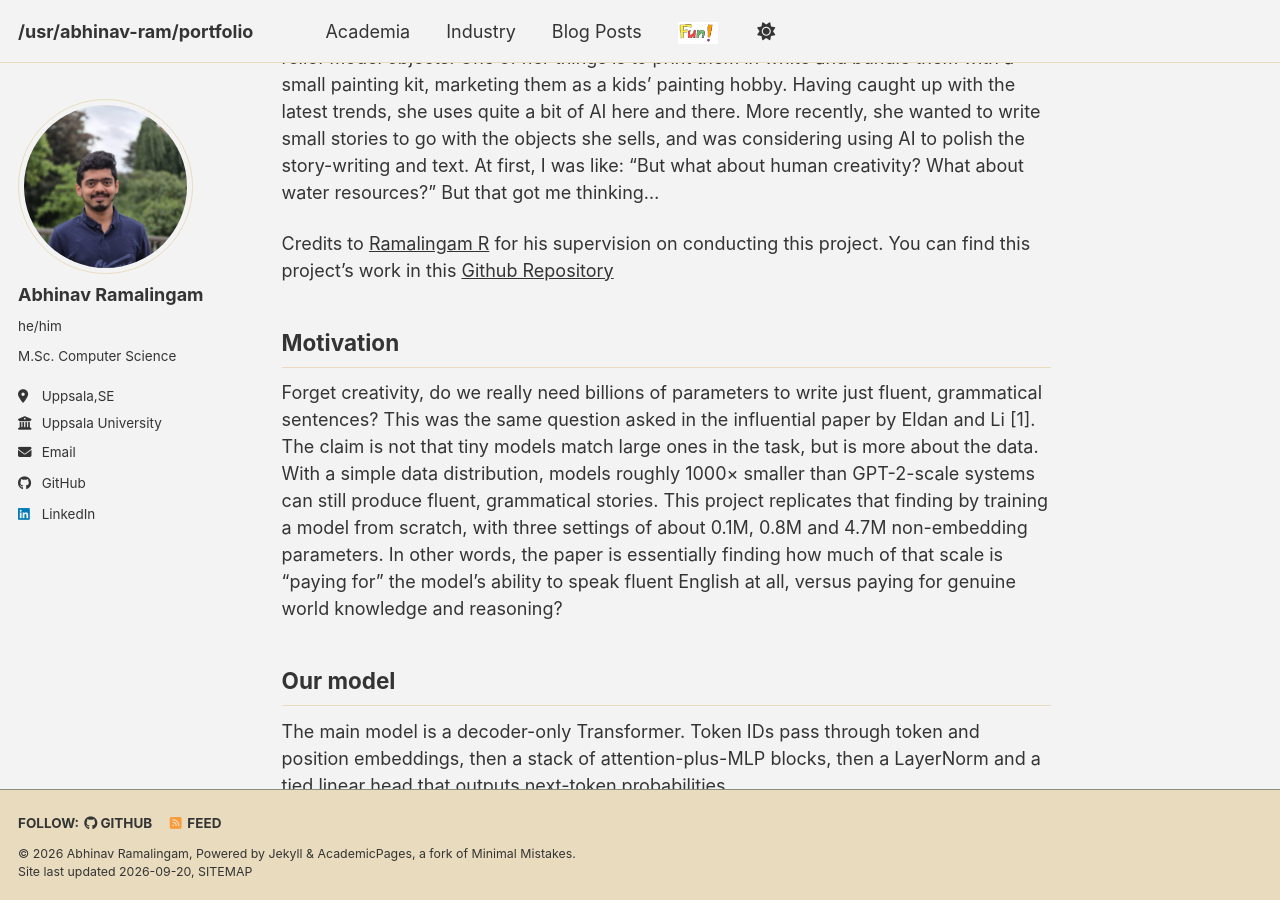
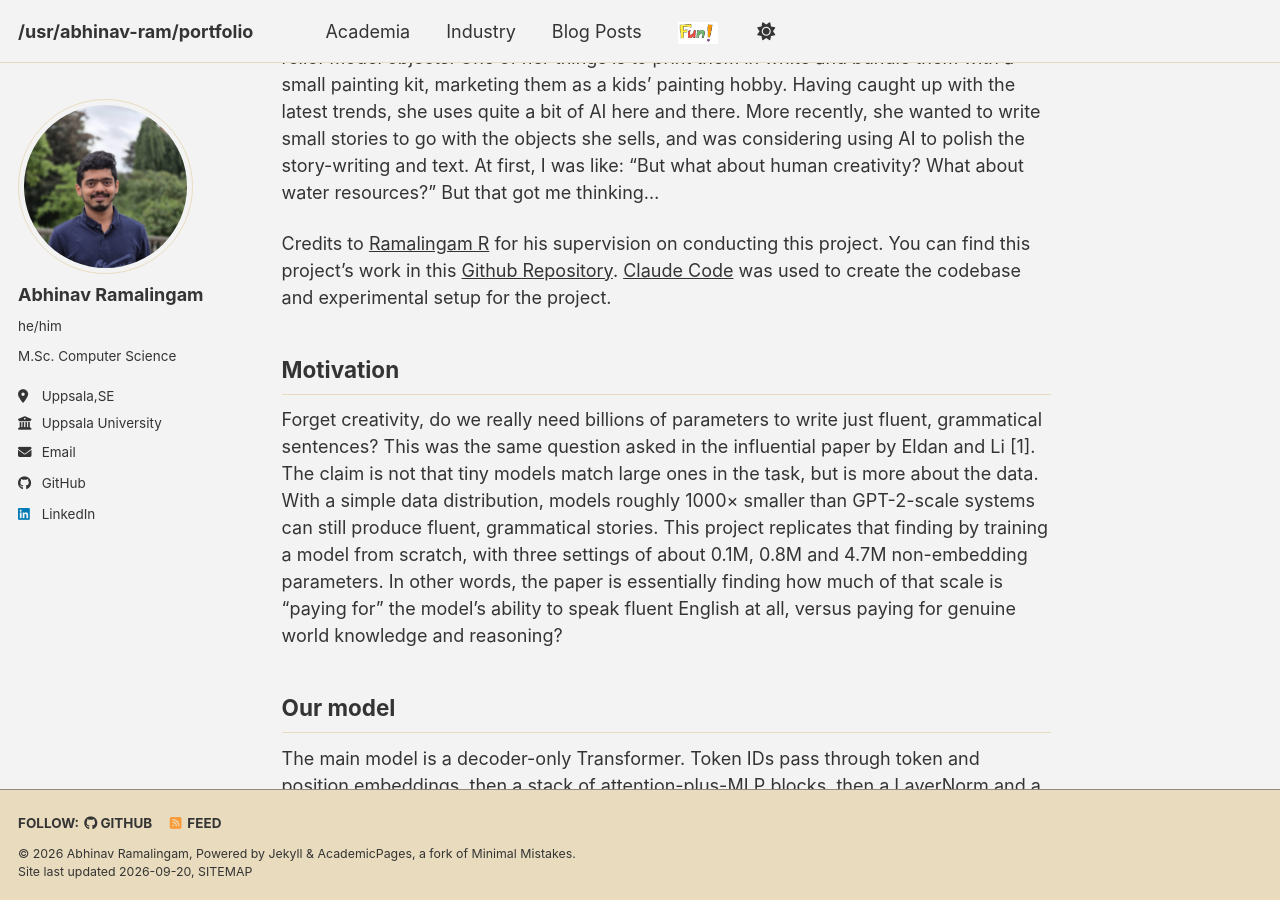
Before and after one commit to Abhinav-Ram/Abhinav-Ram.github.io, a Jekyll site: the page built from _posts/2026-09-20-tinystories-lm.md, in a window 1280 px wide and 900 px high, scrolled down 301 px. Built offline with Jekyll 4.4.1, drawn with Linux system fonts in a browser that asks for light colours; a style sheet for code colours, icons or effects is not loaded.

Commit message:
credits-2

```diff
--- a/_posts/2026-09-20-tinystories-lm.md
+++ b/_posts/2026-09-20-tinystories-lm.md
@@ -13,7 +13,7 @@ tags:
 ## The hook
 My mom runs a small business where she makes little 3D-modelled objects and raised-relief model objects. One of her things is to print them in white and bundle them with a small painting kit, marketing them as a kids' painting hobby. Having caught up with the latest trends, she uses quite a bit of AI here and there. More recently, she wanted to write small stories to go with the objects she sells, and was considering using AI to polish the story-writing and text. At first, I was like: "But what about human creativity? What about water resources?" But that got me thinking...
 
-Credits to [Ramalingam R](https://www.linkedin.com/in/ramalingam-r-76912123/) for his supervision on conducting this project. You can find this project's work in this [Github Repository](https://github.com/Abhinav-Ram/TinyStoriesLM/)
+Credits to [Ramalingam R](https://www.linkedin.com/in/ramalingam-r-76912123/) for his supervision on conducting this project. You can find this project's work in this [Github Repository](https://github.com/Abhinav-Ram/TinyStoriesLM/). [Claude Code](https://claude.com/product/claude-code) was used to create the codebase and experimental setup for the project.
 
 ## Motivation
 
```
